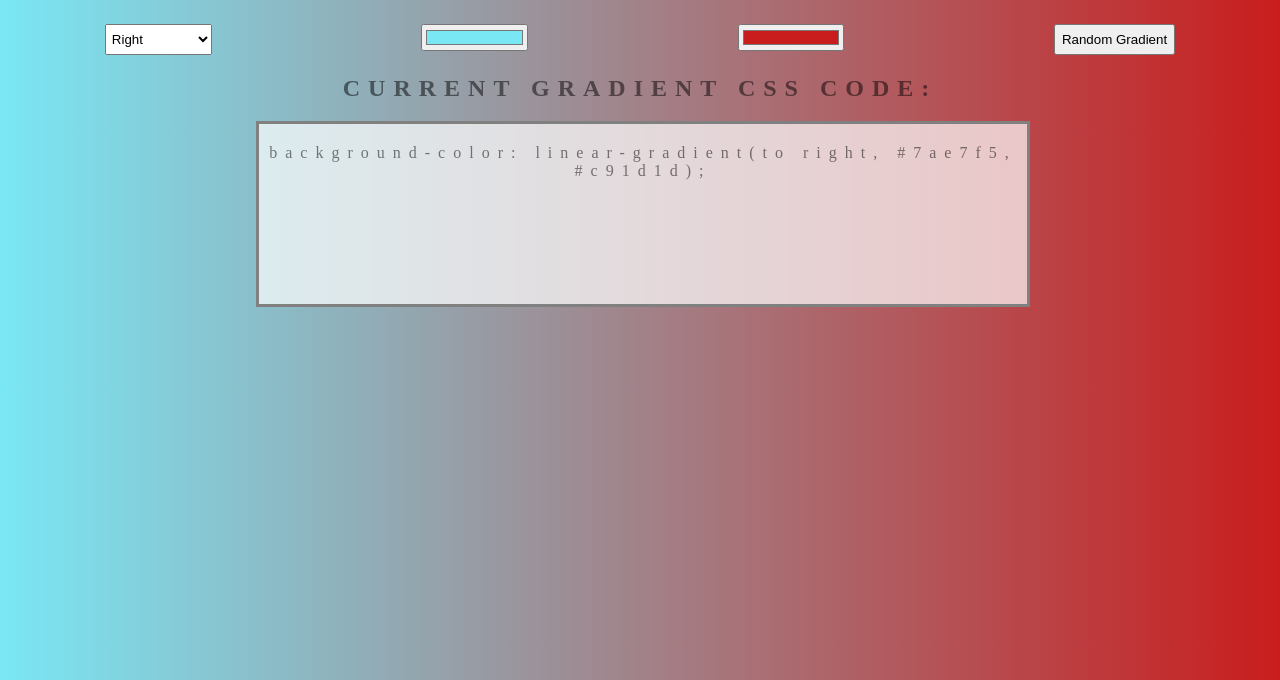
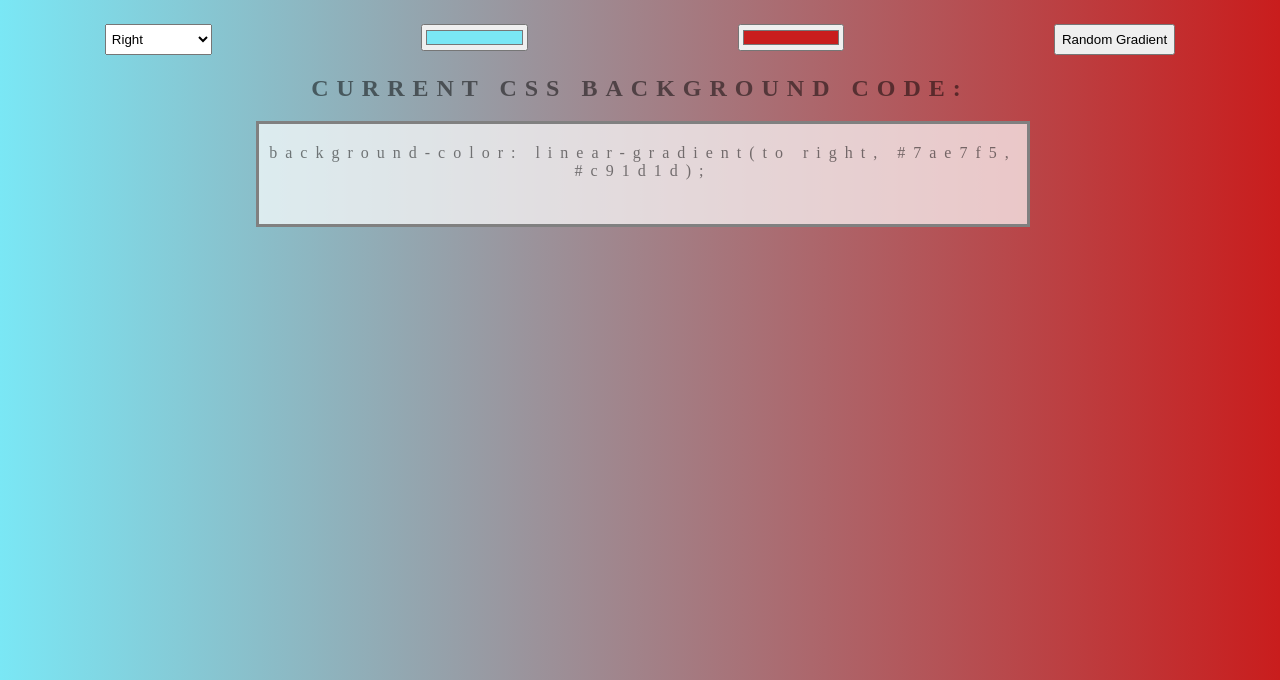
Before and after one commit to Gab990/git-exercise, a plain HTML site: page index.html in a window 1280 px wide. Shown: the part 120-800 px from the top of the page. Drawn offline with Linux system fonts and the light colour scheme.

Commit message:
Changing css

```diff
--- a/index.html
+++ b/index.html
@@ -25,7 +25,7 @@
         <button id="randombg">Random Gradient</button>
     </h3>
 
-    <h2>Current gradient CSS code:</h2>
+    <h2>Current CSS background code:</h2>
     <p id="scriptpara">background-color: linear-gradient(to right, #7ae7f5, #c91d1d);</p>
 
 <script src="main.js"></script>
--- a/style.css
+++ b/style.css
@@ -46,7 +46,7 @@ select {
     background: rgba(255,255,255,0.7);
     width:60%;
     margin-left:20%;
-    height:20vh;
+    height:10vh;
     padding-top:20px;
     text-transform: initial;
 }
```
